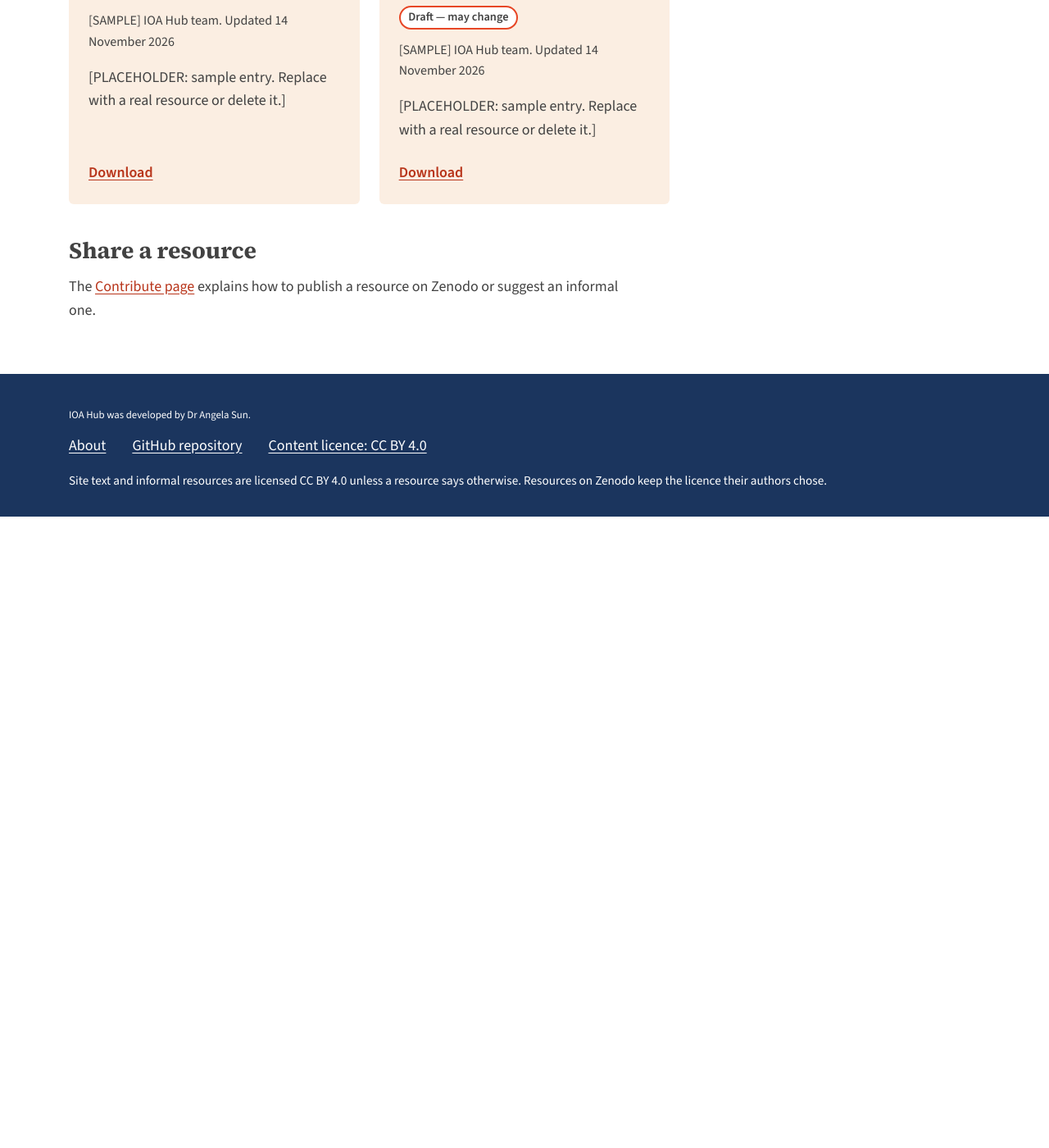
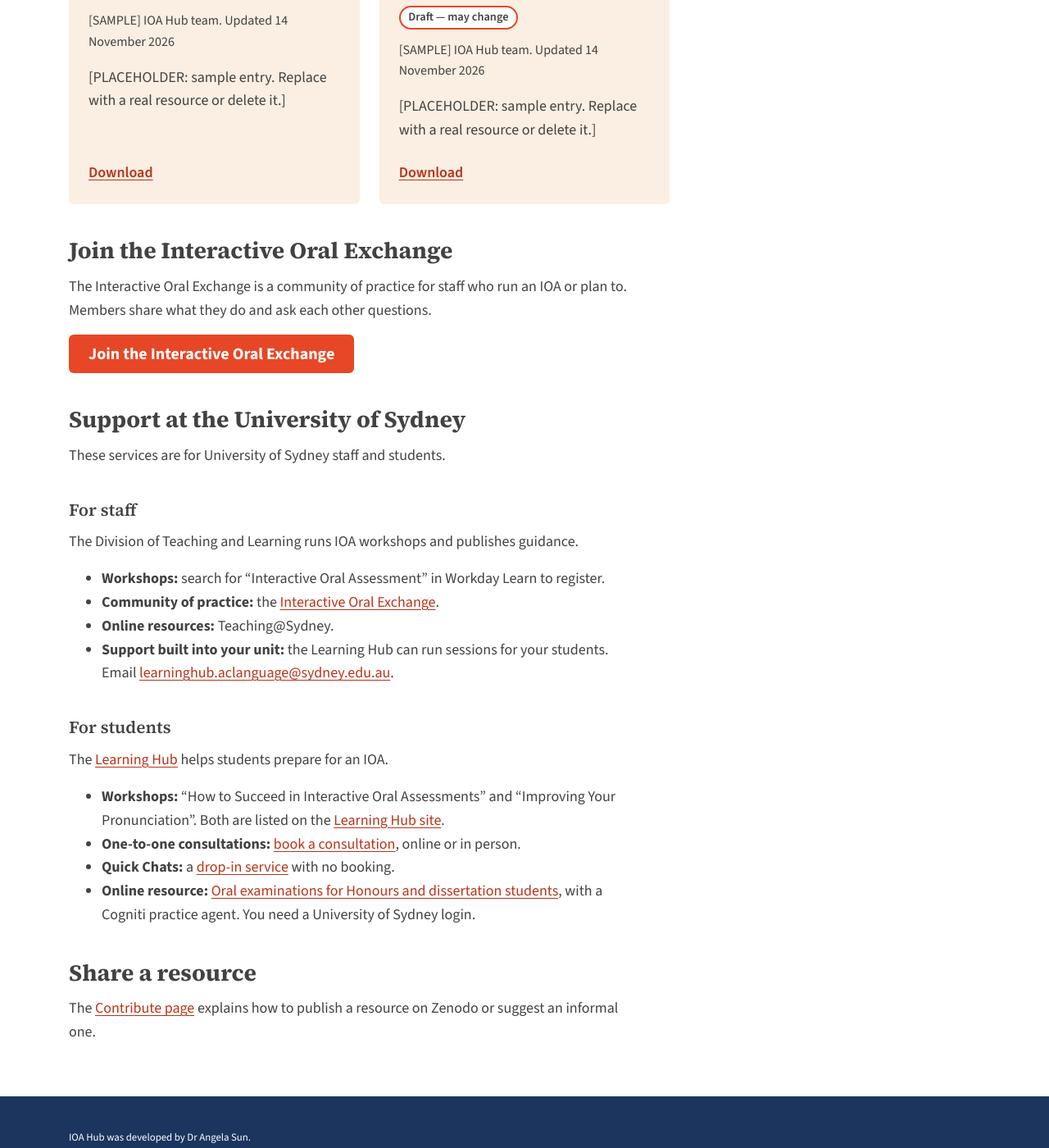
Before and after one commit to HelloAngela/ioa-hub, a Jekyll site: the page built from resources.md, in a window 1280 px wide and 1400 px high, scrolled down 797 px. Shown: the whole window at 82% size. Built offline with Jekyll 4.4.1, drawn with Linux system fonts in a browser that asks for light colours; before the commit the page ends 1427 px from its top, so only the background shows below that; some of the changed text lies outside the part shown.

Commit message:
Add the Interactive Oral Exchange and University of Sydney support to Resources
Co-Authored-By: Claude Fable 5.2 <noreply@anthropic.com>

```diff
--- a/resources.md
+++ b/resources.md
@@ -2,8 +2,8 @@
 layout: page
 title: Resources
 permalink: /resources/
-description: Citable guides, rubrics and frameworks for interactive oral assessment (IOA), plus informal training slides and workshop decks.
-lead: Resources for designing, running and marking interactive oral assessment (IOA) come in two kinds.
+description: Citable guides, rubrics and frameworks for interactive oral assessment (IOA), informal training slides, a community of practice and support services.
+lead: Resources for designing, running and marking interactive oral assessment (IOA), and places to get support.
 ---
 
 ## Citable resources
@@ -18,6 +18,34 @@ These are training slides, workshop decks and drafts. They may change or be remo
 
 {% include resource-list.html %}
 
+## Join the Interactive Oral Exchange
+
+The Interactive Oral Exchange is a community of practice for staff who run an IOA or plan to. Members share what they do and ask each other questions.
+
+<p><a class="button" href="https://bit.ly/IOAexchange" data-goatcounter-click="link: IOA Exchange">Join the Interactive Oral Exchange</a></p>
+
+## Support at the University of Sydney
+
+These services are for University of Sydney staff and students.
+
+### For staff
+
+The Division of Teaching and Learning runs IOA workshops and publishes guidance.
+
+- **Workshops:** search for "Interactive Oral Assessment" in Workday Learn to register.
+- **Community of practice:** the [Interactive Oral Exchange](https://bit.ly/IOAexchange).
+- **Online resources:** Teaching@Sydney.
+- **Support built into your unit:** the Learning Hub can run sessions for your students. Email [learninghub.aclanguage@sydney.edu.au](mailto:learninghub.aclanguage@sydney.edu.au).
+
+### For students
+
+The [Learning Hub](https://learning-hub.sydney.edu.au/) helps students prepare for an IOA.
+
+- **Workshops:** "How to Succeed in Interactive Oral Assessments" and "Improving Your Pronunciation". Both are listed on the [Learning Hub site](https://learning-hub.sydney.edu.au/).
+- **One-to-one consultations:** [book a consultation](https://learning-hub.sydney.edu.au/one-to-one-consultation/), online or in person.
+- **Quick Chats:** a [drop-in service](https://learning-hub.sydney.edu.au/quick-chats/) with no booking.
+- **Online resource:** [Oral examinations for Honours and dissertation students](https://canvas.sydney.edu.au/courses/36842/pages/oral-examinations-for-honours-and-dissertation-students), with a Cogniti practice agent. You need a University of Sydney login.
+
 ## Share a resource
 
 The [Contribute page]({{ '/contribute/' | relative_url }}) explains how to publish a resource on Zenodo or suggest an informal one.
```
Also changed, not shown: index.md (+2 -1 lines).
